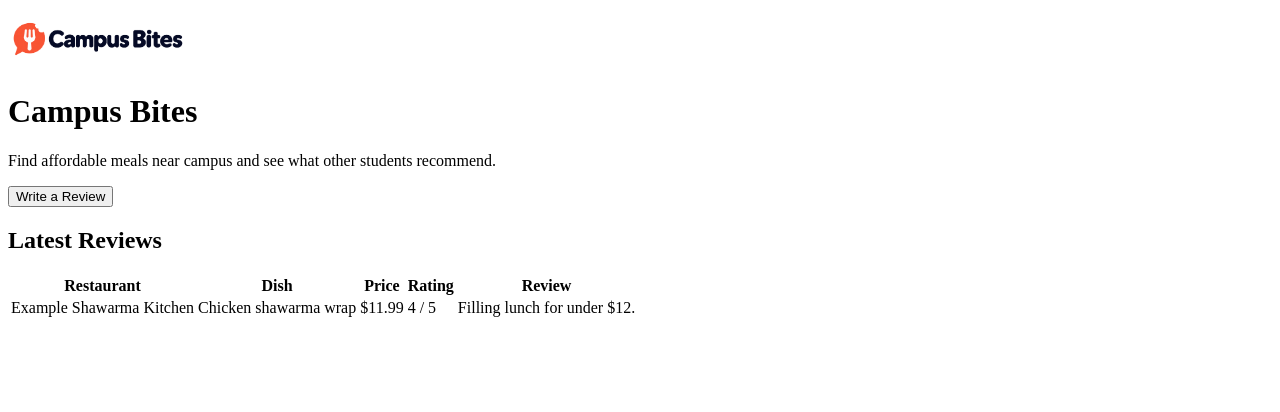
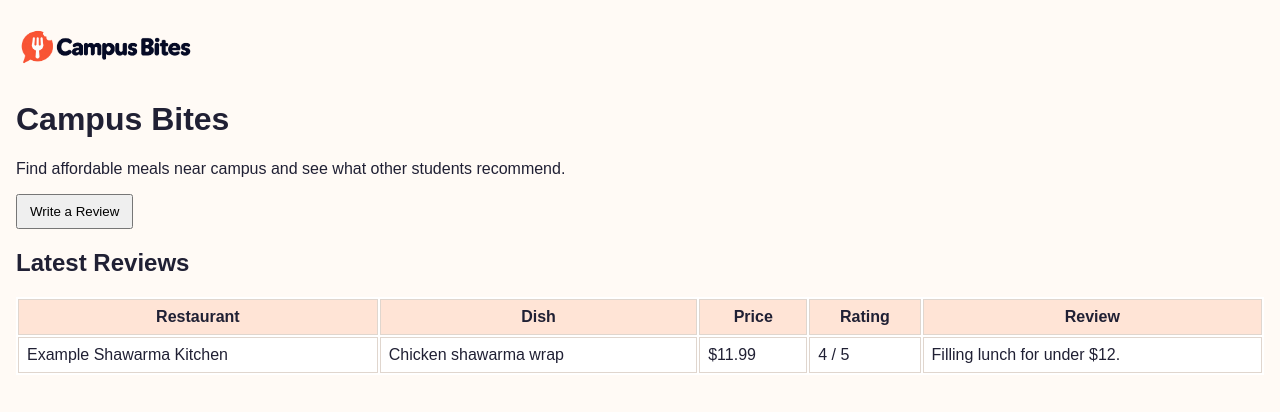
Before and after one commit to wxdxssy/INFR3120-Fall26-Project, a Node server app: page / in a window 1280 px wide. Shown: the top 412 px of the page. Run offline with Node 20, Linux system fonts and the light colour scheme.

Commit message:
Style Campus Bites homepage and reviews table

```diff
--- /dev/null
+++ b/public/Content/app.css
@@ -0,0 +1,25 @@
+body {
+  font-family: Arial, sans-serif;
+  background-color: #fffaf5;
+  color: #202034;
+  margin: 16px;
+}
+
+button {
+  padding: 8px 12px;
+}
+
+table {
+  width: 100%;
+  background-color: white;
+}
+
+th,
+td {
+  padding: 8px;
+  border: 1px solid #e0d6ce;
+}
+
+th {
+  background-color: #ffe4d6;
+}
--- a/views/index.ejs
+++ b/views/index.ejs
@@ -4,6 +4,7 @@
   <meta charset="UTF-8">
   <meta name="viewport" content="width=device-width, initial-scale=1">
   <title>Campus Bites</title>
+  <link rel="stylesheet" href="/Content/app.css">
 </head>
 <body>
   <header>
```
